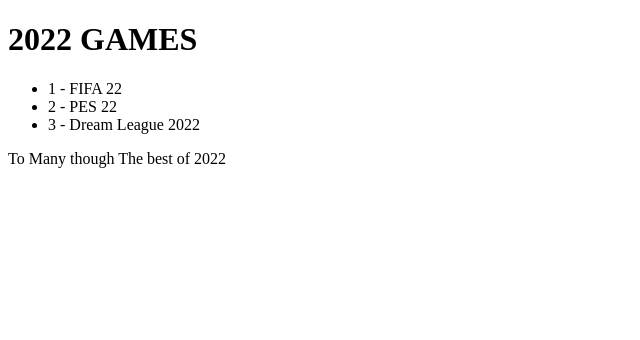
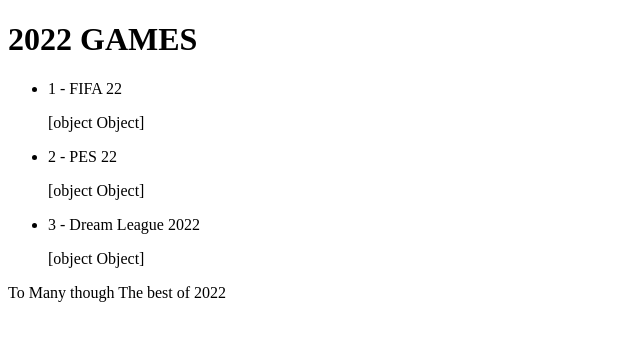
Before and after one commit to SayiaFelix/Games, an Angular app in the folder Games/: page / in a window 1280 px wide. Shown: the top 340 px of the page, without its empty margins (0-640 px from the left). Built offline with nearby package versions, Linux system fonts and the light colour scheme.

Commit message:
implementing input binding

```diff
--- a/Games/src/app/app.module.ts
+++ b/Games/src/app/app.module.ts
@@ -4,11 +4,13 @@ import { BrowserModule } from '@angular/platform-browser';
 import { AppRoutingModule } from './app-routing.module';
 import { AppComponent } from './app.component';
 import { GameComponent } from './game/game.component';
+import { GamedetailComponent } from './gamedetail/gamedetail.component';
 
 @NgModule({
   declarations: [
     AppComponent,
-    GameComponent
+    GameComponent,
+    GamedetailComponent
   ],
   imports: [
     BrowserModule,
--- a/Games/src/app/game/game.component.html
+++ b/Games/src/app/game/game.component.html
@@ -3,6 +3,7 @@
     <ul>
         <li *ngFor="let game of games">
            {{game.id}} - {{game.name}}
+           <app-gamedetail [game]="game"></app-gamedetail>
         </li>
     </ul>
     <P *ngIf="games.length>2">To Many though The best of 2022</P>
--- a/Games/src/app/game/game.component.ts
+++ b/Games/src/app/game/game.component.ts
@@ -9,9 +9,9 @@ import { Game } from '../game';
 export class GameComponent implements OnInit {
 
   games:Game[]=[
-    {id:1,name:'FIFA 22'},
-    {id:2,name:'PES 22'},
-    {id:3,name:'Dream League 2022'}
+    {id:1,name:'FIFA 22',description:'love the graphics'},
+    {id:2,name:'PES 22',description:'The speed is awesome while using it'},
+    {id:3,name:'Dream League 2022',description:'compatible in my device'}
 
 
   ]
--- /dev/null
+++ b/Games/src/app/gamedetail/gamedetail.component.html
@@ -0,0 +1 @@
+<p>{{game}}</p>
--- /dev/null
+++ b/Games/src/app/gamedetail/gamedetail.component.ts
@@ -0,0 +1,17 @@
+import { Component, Input, OnInit } from '@angular/core';
+import { Game } from '../game';
+
+@Component({
+  selector: 'app-gamedetail',
+  templateUrl: './gamedetail.component.html',
+  styleUrls: ['./gamedetail.component.css']
+})
+export class GamedetailComponent implements OnInit {
+
+  @Input() game:Game | undefined;
+  constructor() { }
+
+  ngOnInit(): void {
+  }
+
+}
```
Also changed, not shown: Games/src/app/gamedetail/gamedetail.component.css (added), 1 other file (tests, documents, lock files or other folders).
